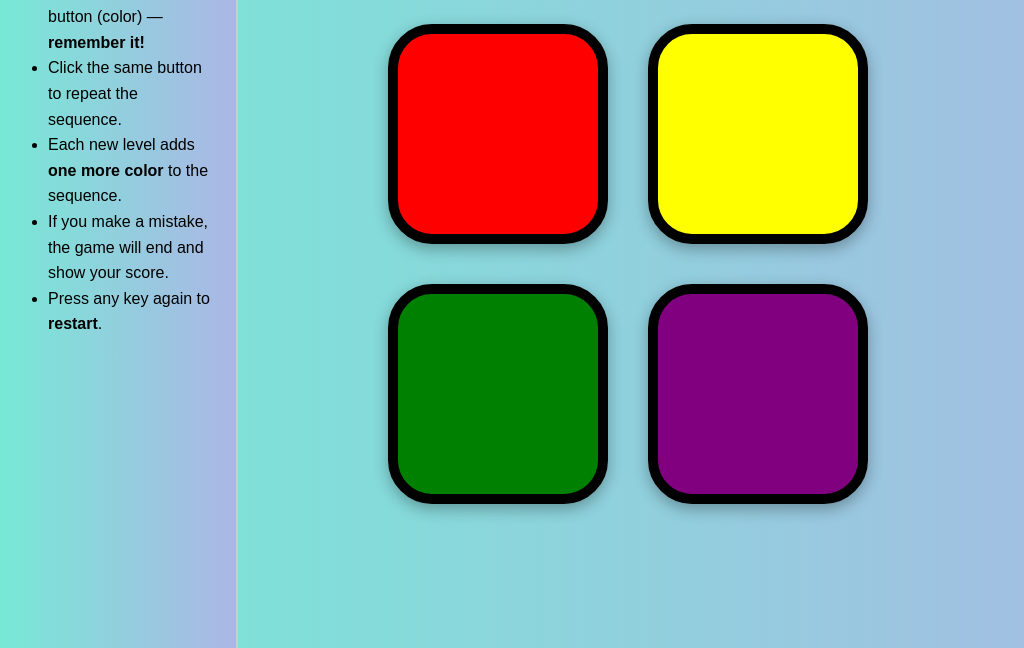
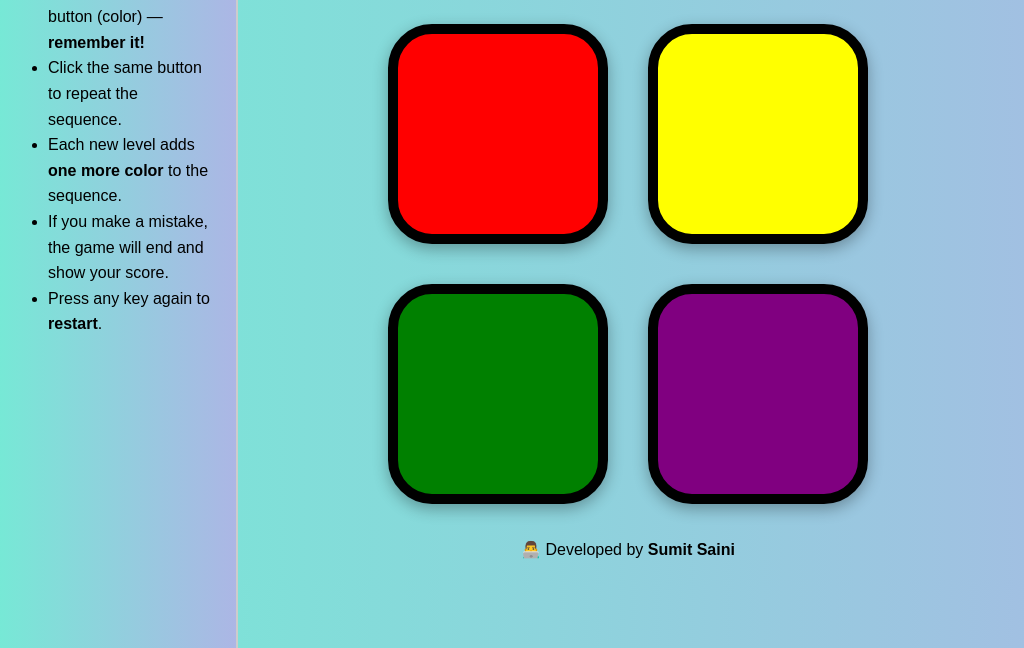
Before and after one commit to SumitSaini1/Demon-Says-Game, a plain HTML site: page index.html in a window 1280 px wide. Shown: the part 152-800 px from the top of the page, without its empty margins (12-1036 px from the left). Drawn offline with Linux system fonts and the light colour scheme.

Commit message:
add footer

```diff
--- a/index.html
+++ b/index.html
@@ -31,6 +31,11 @@
         </ul>
       </section>
 
+      <footer>
+        <p>👨‍💻 Developed by <b>Sumit Saini</b></p>
+      </footer>
+
+
     <script src="app.js"></script>
 </body>
 </html>
--- a/style.css
+++ b/style.css
@@ -27,7 +27,7 @@ body{
     box-shadow: 0px 8px 20px rgba(0,0,0,0.4);
 }
 .btn-container{
-    height: 400px;
+
     width: 600px;
 
 
```
